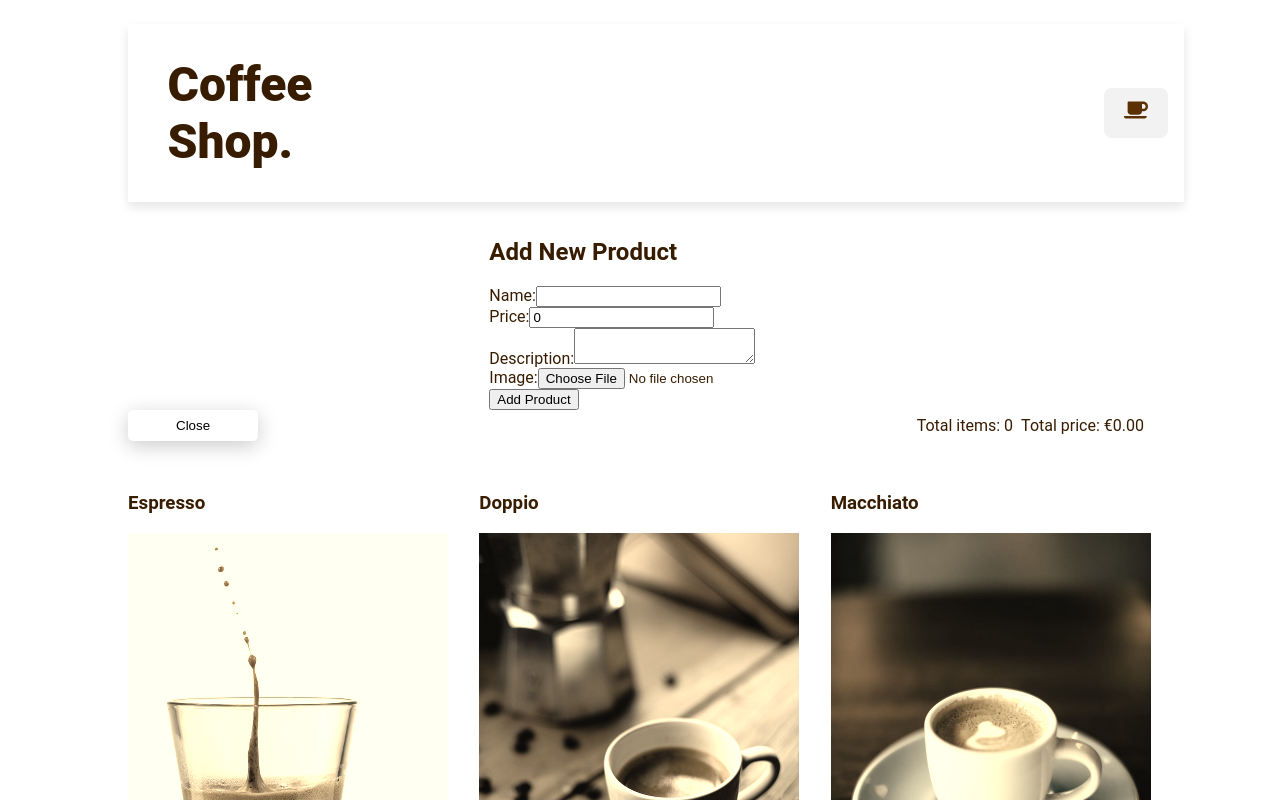
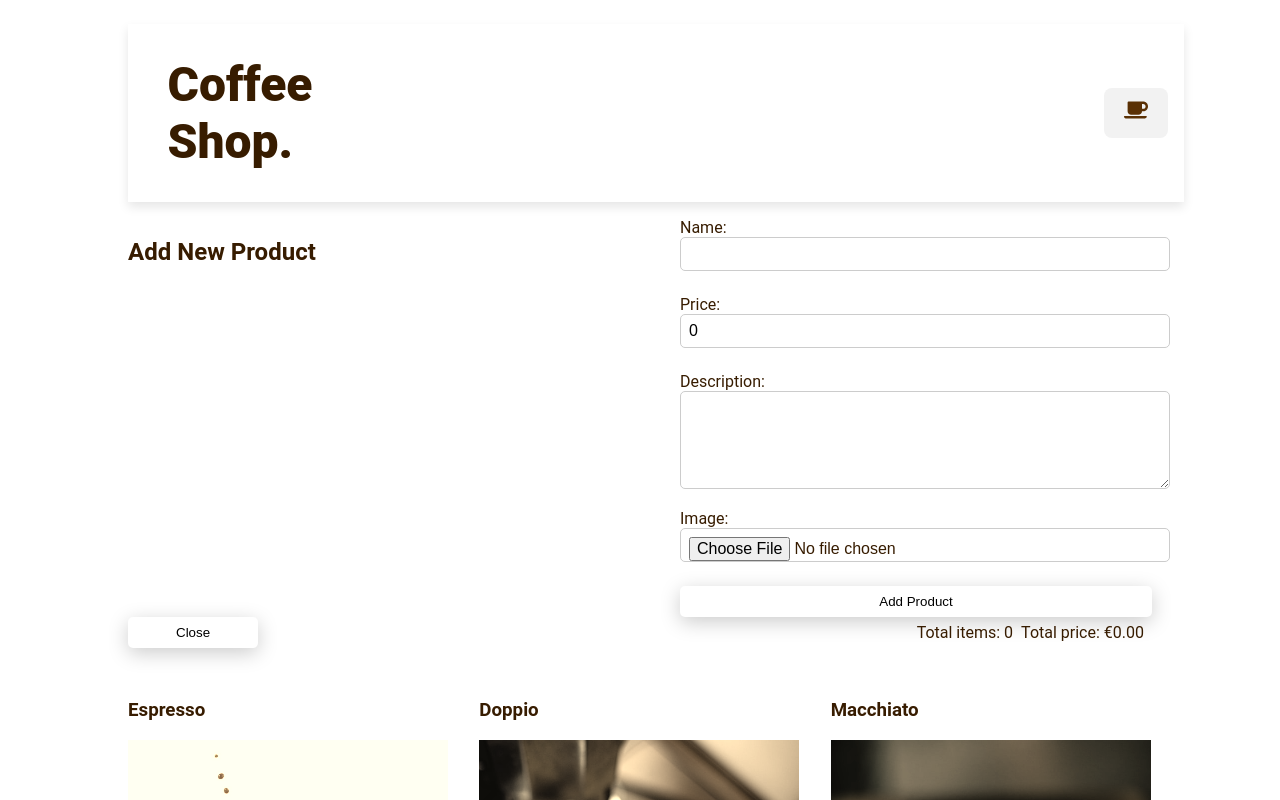
Before and after one commit to DVNOWEB/webshop_project, a React (Vite) app in the folder coffee_shop/: page / in a window 1280 px wide. Both pictures are taken after a click on the button "Add New Product". Shown: the top 800 px of the page. Built offline with nearby package versions, Linux system fonts and the light colour scheme.

Commit message:
some styling on addProduct.css

```diff
--- a/coffee_shop/src/components/AddProduct.tsx
+++ b/coffee_shop/src/components/AddProduct.tsx
@@ -1,4 +1,5 @@
 import React, { useState } from 'react'
+import '../styles/AddProduct.css'
 
 const AddProduct = () => {
   const [product, setProduct] = useState({
@@ -53,8 +54,11 @@ const AddProduct = () => {
   }
 
   return (
-    <div>
-      <h2>Add New Product</h2>
+    <div className="add_products-container">
+      <div>
+        <h2>Add New Product</h2>
+      </div>
+
       <form onSubmit={handleSubmit}>
         <div>
           <label htmlFor="name">Name:</label>
@@ -91,6 +95,7 @@ const AddProduct = () => {
         <div>
           <label htmlFor="image">Image:</label>
           <input
+            className='image-input'
             type="file"
             id="image"
             name="image"
@@ -99,7 +104,7 @@ const AddProduct = () => {
             required
           />
         </div>
-        <button type="submit">Add Product</button>
+        <button className='submit_new_product-btn' type="submit">Add Product</button>
       </form>
     </div>
   )
--- /dev/null
+++ b/coffee_shop/src/styles/AddProduct.css
@@ -0,0 +1,40 @@
+.add_products-container {
+  width: 80vw;
+  display: grid;
+  grid-template-columns: 1fr 1fr;
+  gap: 5rem;
+}
+
+input{
+  width: 100%;
+  height: 1rem;
+  border: 1px solid #ccc;
+  border-radius: 5px;
+  padding: 0.5rem;
+  margin-bottom: 1.5rem;
+  font-size: 1rem;
+}
+
+textarea{
+  width: 100%;
+  height: 5rem;
+  border: 1px solid #ccc;
+  border-radius: 5px;
+  padding: 0.5rem;
+  margin-bottom: 1rem;
+  font-size: 1rem;
+}
+
+.submit_new_product-btn{
+  width: 100%;
+  padding: 0.5rem 3rem;
+  border: none;
+  border-radius: 5px;
+  background-color: #fff;
+  box-shadow: 0 5px 20px #ccc;
+  transition: all 0.3s ease-in-out;
+}
+
+.submit_new_product-btn:hover{
+  box-shadow: 0 0 5px #aaa;
+}
```
